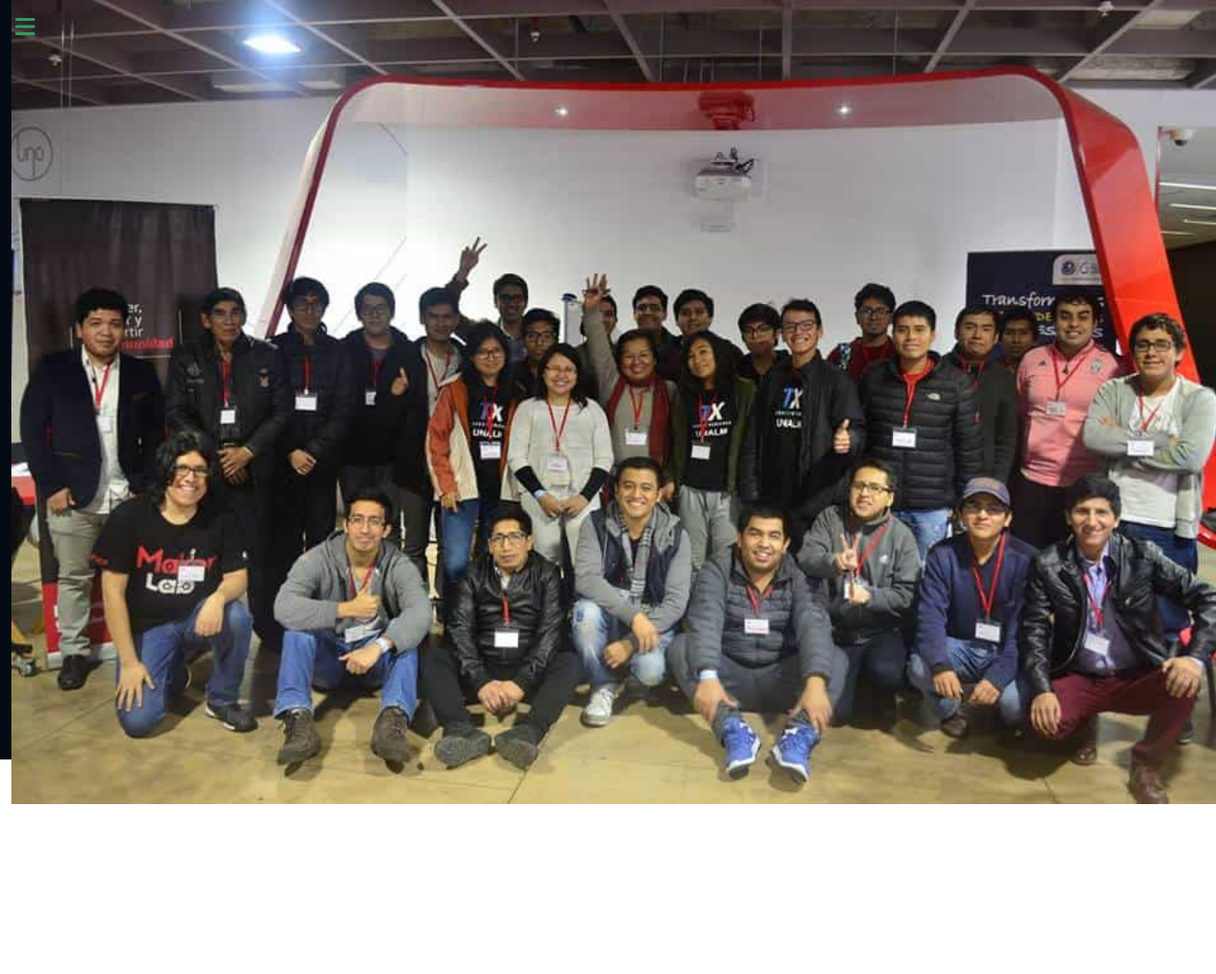
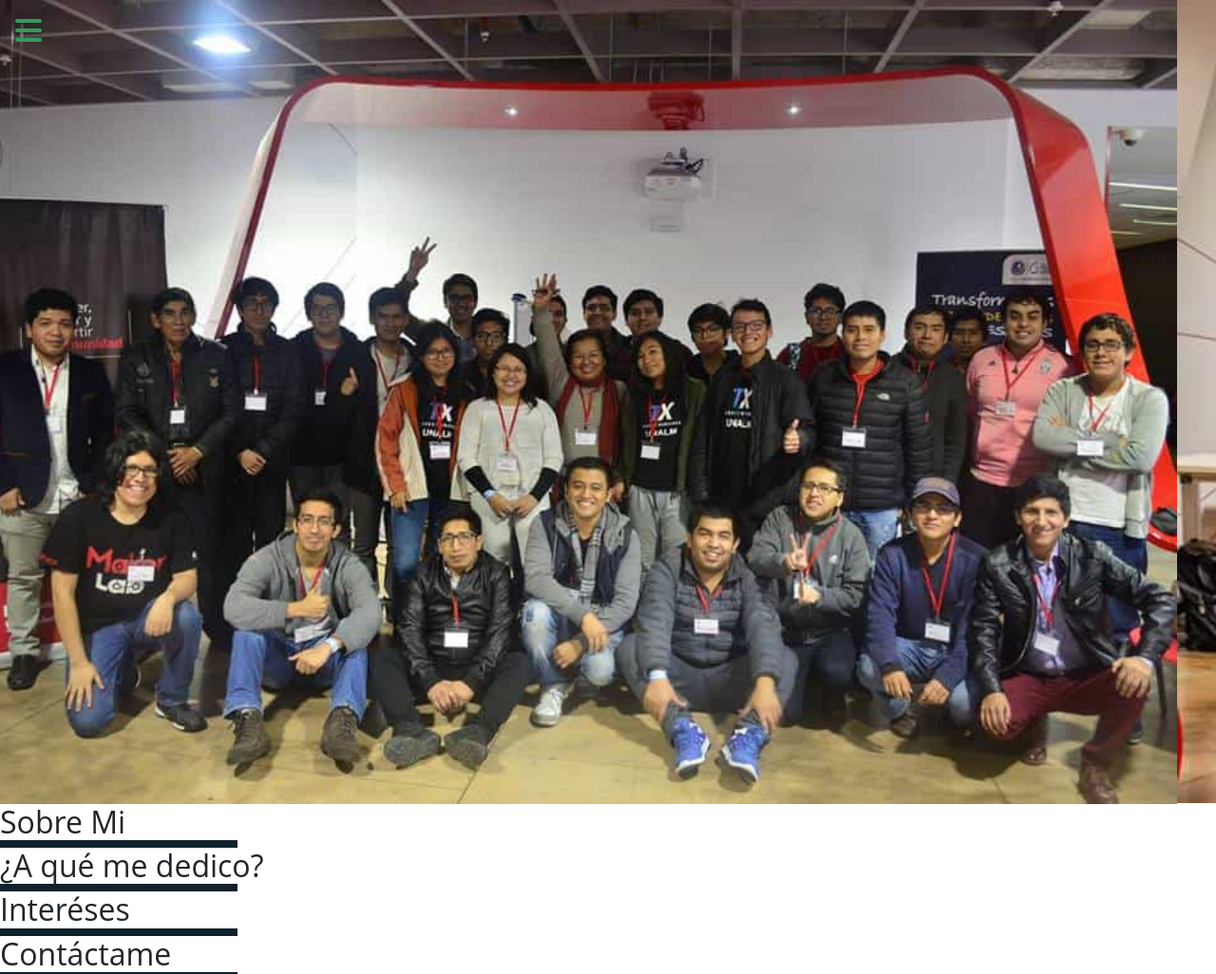
Before and after one commit to KuroDev89/aureliodenegri.comv2, a plain HTML site: page index.html in a window 1280 px wide. Shown: the whole page at 95% size. Before the commit the page ends 847 px from the top, so only its background shows below. Drawn offline with nearby package versions, Linux system fonts and the light colour scheme.

Commit message:
cover and menu bar done, sticky button menu not finished

```diff
--- a/css/styles.css
+++ b/css/styles.css
@@ -11,19 +11,19 @@
 .sidebar{
   position: absolute;
   width: 250px;
-  height: 100%;
-  background-color: #040b14;
+  height: 100vw;
+  background-color:#0F222D;
   padding: 2rem;
   z-index: -2;
   }
 
 .profile-pic img{
   margin:0 0 0.75rem 1.75rem;
-  width: 8rem;
-  height: 8rem;
+  width: 9rem;
+  height: 9rem;
   object-fit: cover;
   border-radius: 50%;
-  border: solid #2c2f3f 5px;
+  border: solid #fff 5px;
 }
 
 .profile .profile-name h1 span{
@@ -48,11 +48,15 @@
   display: block;
 }
 
+
+.social-icons{
+  margin-left: 1rem;
+}
 .social-icons a {
   margin:1rem 0.4rem 0 0;
   display: inline-block;
   border-radius: 50%;
-  background-color: #212431;
+  background-color:#F55139;
   padding: 0.55rem;
 }
 
@@ -121,20 +125,25 @@ ul{
     width: 100%;
     height: 100%;
     position: absolute;
-
     transition: all 1.5s;
   }
 
   .menu-bar{
     cursor: pointer;
     margin: 1rem;
-    font-size: 1.5rem;
-    position: relative;
+    font-size: 2rem;
+    position:fixed;
     color:#339b5e;
+    z-index: 3;
+    top: 0;
   }
 
-  .menu-bar i{
+  .sidebar{
+    position: fixed;
+  }
 
+  #times{
+    display:none;
   }
 
 
@@ -151,3 +160,9 @@ ul{
     padding: 0;
 
   }
+
+.block{
+  background-color: #fff;
+  min-width: 100%;
+
+}
--- a/index.html
+++ b/index.html
@@ -83,8 +83,6 @@
 
         <div class="carousel-inner">
 
-            <i class="fas fa-bars menu-bar"></i>
-
           <div class="carousel-item active">
             <img class="d-block w-100" src="img/slider 1.jpg" alt="First slide">
           </div>
@@ -97,8 +95,32 @@
         </div>
       </div>
 
+      <div class="block">
+        <h2>Sobre Mi</h2>
+      </div>
+
+      <div class=" block">
+        <h2>¿A qué me dedico?</h2>
+      </div>
+
+      <div class="block">
+        <h2>Interéses</h2>
+      </div>
+
+      <div class="block">
+        <h2>Contáctame</h2>
+      </div>
+
+
+      <div class="hamburguer-btn sticky">
+        <i class="fas fa-bars menu-bar"></i>
+      <i class="fa fa-times menu-bar" aria-hidden="true" id="times"></i>
+    </div>
 
   </div>
+
+
+
 
   </body>
 
--- a/js/main.js
+++ b/js/main.js
@@ -64,3 +64,30 @@ const menubar =document.querySelector('.menu-bar')
 menubar.addEventListener('click', ()=>{
   contenido.classList.toggle('open');
 })
+
+
+/*THIS SHOWS AND HIDES MENU ITEMS*/
+menubar.addEventListener('click', ()=>{
+  contenido.addClass('show');
+})
+
+
+/*BACK TO TOP BUTTON mobile*/
+$(document).ready(function() {
+  $('.top2').click(function() {
+    $('body').animate(
+      {
+        scrollTop: '0px'
+      },
+      2000
+    );
+  });
+
+  $(window).scroll(function() {
+    if ($(this).scrollTop() > 0) {
+      $('.top2').slideDown(0);
+    } else {
+      $('.top2').slideUp(0);
+    }
+  });
+});
```
